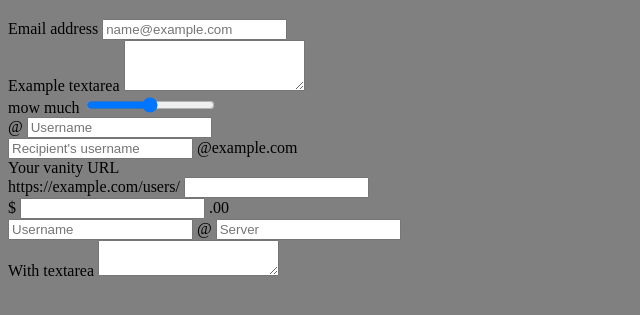
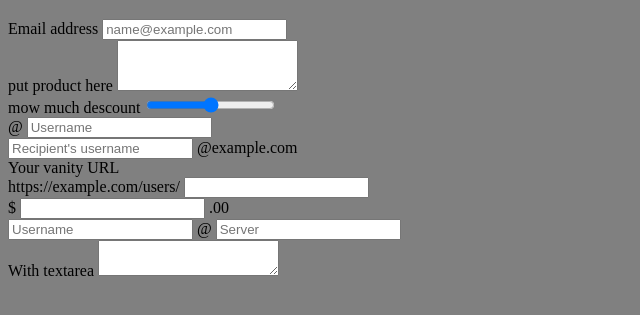
Before and after one commit to ipoiloipo/unit1-htmal-csc-basic, a plain HTML site: page sell.html in a window 1280 px wide. Shown: the part 61-376 px from the top of the page, without its empty margins (0-640 px from the left). Drawn offline with Linux system fonts and the light colour scheme.

Commit message:
Some changes

```diff
--- a/sell.html
+++ b/sell.html
@@ -13,10 +13,10 @@
         <input type="email" class="form-control" id="exampleFormControlInput1" placeholder="name@example.com">
       </div>
       <div class="mb-3">
-        <label for="exampleFormControlTextarea1" class="form-label">Example textarea</label>
+        <label for="exampleFormControlTextarea1" class="form-label"> put product here </label>
         <textarea class="form-control" id="exampleFormControlTextarea1" rows="3"></textarea>
       </div>
-      <label for="customRange1" class="form-label">mow much</label>
+      <label for="customRange1" class="form-label">mow much descount </label>
 <input type="range" class="form-range" id="customRange1">
 <div></div>
 
```
Also changed, not shown: shop.html (+1 -1 lines), index.html (line endings or trailing spaces).
